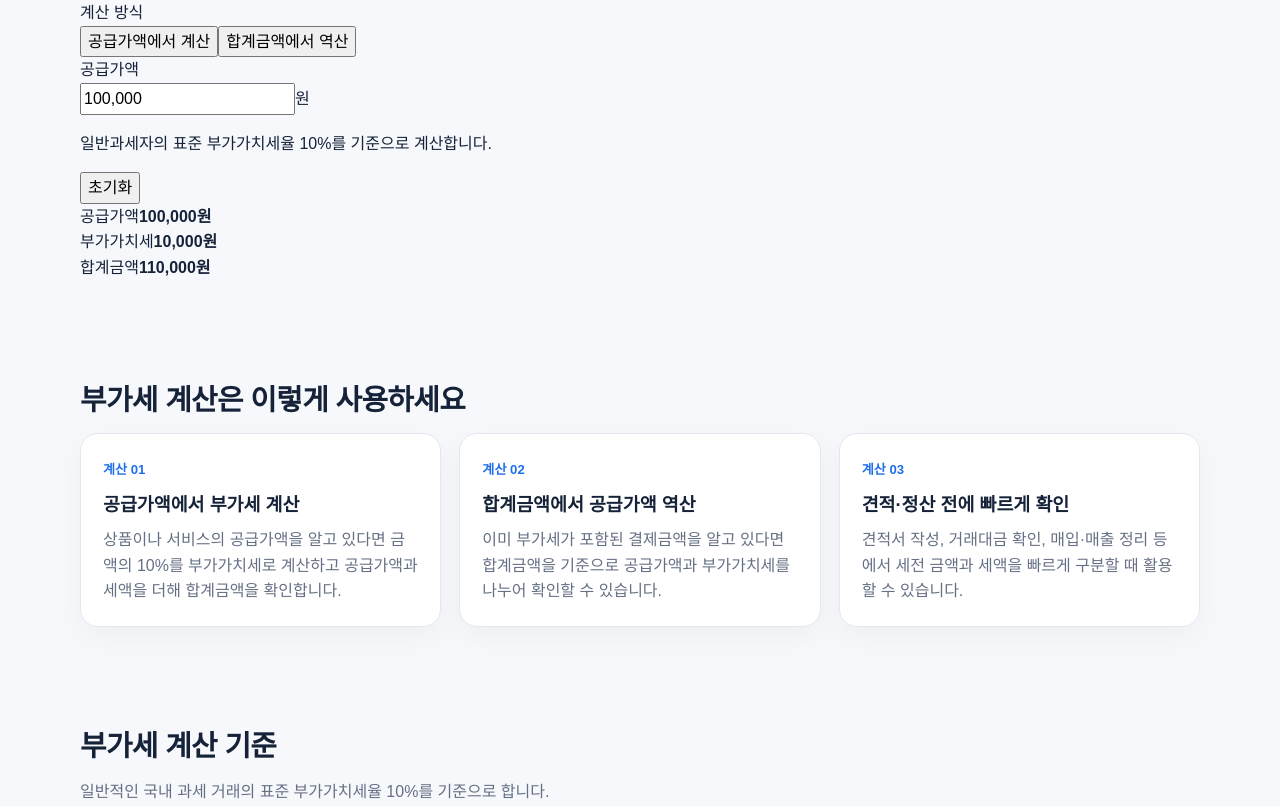
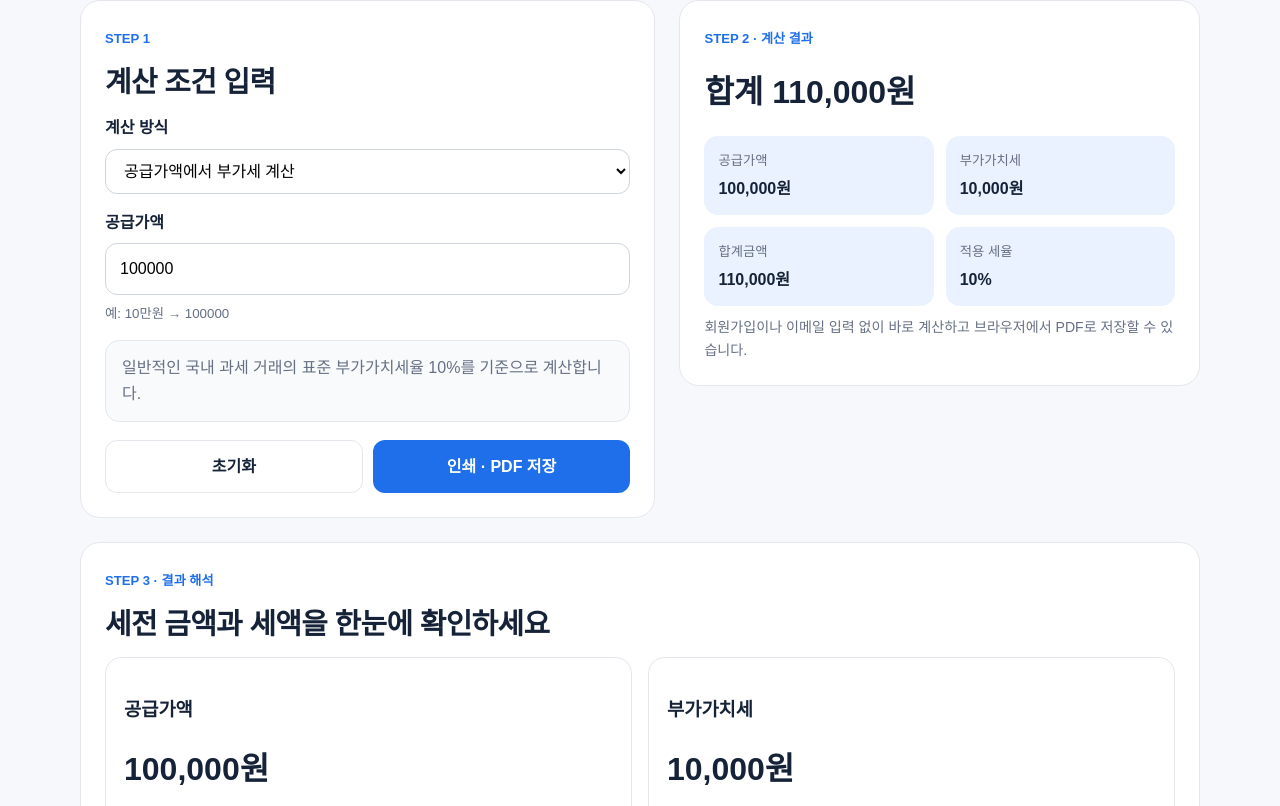
Before and after one commit to license-book/life-tools, a Next.js app: page /tools/vat-calculator in a window 1280 px wide. Shown: the part 514-1320 px from the top of the page. Built offline with nearby package versions, Linux system fonts and the light colour scheme.

Commit message:
refactor: align VAT calculator with shared tool styles

```diff
--- a/components/tools/VatCalculator.tsx
+++ b/components/tools/VatCalculator.tsx
@@ -10,87 +10,91 @@ function formatWon(value: number) {
 
 export default function VatCalculator() {
   const [mode, setMode] = useState<Mode>("supply");
-  const [amount, setAmount] = useState("100000");
-
-  const numericAmount = Math.max(0, Number(amount.replace(/,/g, "")) || 0);
+  const [amount, setAmount] = useState(100000);
 
   const result = useMemo(() => {
+    const safeAmount = Math.max(0, amount || 0);
+
     if (mode === "supply") {
-      const supply = numericAmount;
+      const supply = safeAmount;
       const vat = Math.round(supply * 0.1);
       return { supply, vat, total: supply + vat };
     }
 
-    const total = numericAmount;
+    const total = safeAmount;
     const supply = Math.round(total / 1.1);
     const vat = total - supply;
     return { supply, vat, total };
-  }, [mode, numericAmount]);
+  }, [mode, amount]);
 
   const reset = () => {
     setMode("supply");
-    setAmount("100000");
+    setAmount(100000);
   };
 
   return (
-    <div className="calculator-shell">
-      <div className="calculator-panel">
-        <div className="form-row">
-          <label className="form-label">계산 방식</label>
-          <div className="segmented-control" role="group" aria-label="부가세 계산 방식">
-            <button
-              type="button"
-              className={mode === "supply" ? "active" : ""}
-              onClick={() => setMode("supply")}
-            >
-              공급가액에서 계산
-            </button>
-            <button
-              type="button"
-              className={mode === "total" ? "active" : ""}
-              onClick={() => setMode("total")}
-            >
-              합계금액에서 역산
-            </button>
-          </div>
+    <div className="tool-layout">
+      <section className="panel no-print" aria-labelledby="vat-input-title">
+        <span className="category-label">STEP 1</span>
+        <h2 id="vat-input-title">계산 조건 입력</h2>
+
+        <div className="field">
+          <label htmlFor="vat-mode">계산 방식</label>
+          <select id="vat-mode" value={mode} onChange={(event) => setMode(event.target.value as Mode)}>
+            <option value="supply">공급가액에서 부가세 계산</option>
+            <option value="total">부가세 포함 합계금액에서 역산</option>
+          </select>
         </div>
 
-        <div className="form-row">
-          <label className="form-label" htmlFor="vat-amount">
-            {mode === "supply" ? "공급가액" : "부가세 포함 합계금액"}
-          </label>
-          <div className="input-with-unit">
-            <input
-              id="vat-amount"
-              inputMode="numeric"
-              value={Number(amount.replace(/,/g, "") || 0).toLocaleString("ko-KR")}
-              onChange={(event) => setAmount(event.target.value.replace(/[^0-9]/g, ""))}
-              aria-describedby="vat-help"
-            />
-            <span>원</span>
-          </div>
-          <p id="vat-help" className="helper-text">
-            일반과세자의 표준 부가가치세율 10%를 기준으로 계산합니다.
-          </p>
+        <div className="field">
+          <label htmlFor="vat-amount">{mode === "supply" ? "공급가액" : "부가세 포함 합계금액"}</label>
+          <input
+            id="vat-amount"
+            type="number"
+            min="0"
+            step="1000"
+            value={amount}
+            onChange={(event) => setAmount(Number(event.target.value))}
+          />
+          <small className="field-help">예: 10만원 → 100000</small>
         </div>
 
-        <button type="button" className="secondary-button" onClick={reset}>초기화</button>
-      </div>
+        <div className="notice">일반적인 국내 과세 거래의 표준 부가가치세율 10%를 기준으로 계산합니다.</div>
+        <div className="action-row">
+          <button type="button" className="secondary" onClick={reset}>초기화</button>
+          <button type="button" className="primary" onClick={() => window.print()}>인쇄 · PDF 저장</button>
+        </div>
+      </section>
 
-      <div className="result-panel" aria-live="polite">
-        <div className="result-summary">
-          <span>공급가액</span>
-          <strong>{formatWon(result.supply)}</strong>
+      <section className="panel print-summary" aria-live="polite">
+        <span className="category-label">STEP 2 · 계산 결과</span>
+        <div className="result-main">합계 {formatWon(result.total)}</div>
+        <div className="stats">
+          <div className="stat"><small>공급가액</small><strong>{formatWon(result.supply)}</strong></div>
+          <div className="stat"><small>부가가치세</small><strong>{formatWon(result.vat)}</strong></div>
+          <div className="stat"><small>합계금액</small><strong>{formatWon(result.total)}</strong></div>
+          <div className="stat"><small>적용 세율</small><strong>10%</strong></div>
         </div>
-        <div className="result-summary">
-          <span>부가가치세</span>
-          <strong>{formatWon(result.vat)}</strong>
+        <p className="resource-note no-print">회원가입이나 이메일 입력 없이 바로 계산하고 브라우저에서 PDF로 저장할 수 있습니다.</p>
+      </section>
+
+      <section className="panel full-width">
+        <span className="category-label">STEP 3 · 결과 해석</span>
+        <h2>세전 금액과 세액을 한눈에 확인하세요</h2>
+        <div className="compare-grid">
+          <article className="compare-card">
+            <h3>공급가액</h3>
+            <div className="result-main">{formatWon(result.supply)}</div>
+            <p>부가가치세를 제외한 재화·용역의 거래금액입니다.</p>
+          </article>
+          <article className="compare-card">
+            <h3>부가가치세</h3>
+            <div className="result-main">{formatWon(result.vat)}</div>
+            <p>표준세율 10%를 기준으로 계산한 세액입니다.</p>
+          </article>
         </div>
-        <div className="result-summary result-primary">
-          <span>합계금액</span>
-          <strong>{formatWon(result.total)}</strong>
-        </div>
-      </div>
+        <div className="notice comparison-note">합계금액에서 역산하는 경우 반올림 방식에 따라 실제 세금계산서 금액과 1원 정도 차이가 생길 수 있습니다.</div>
+      </section>
     </div>
   );
 }
```
